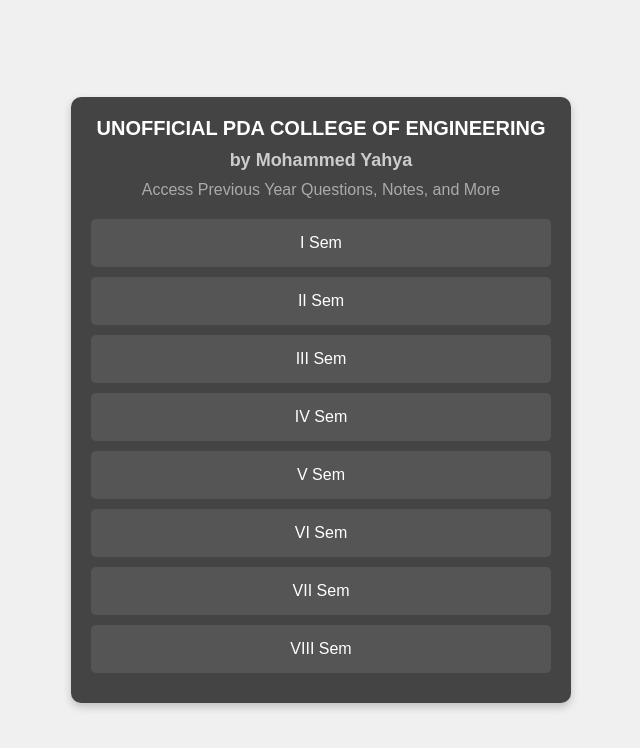
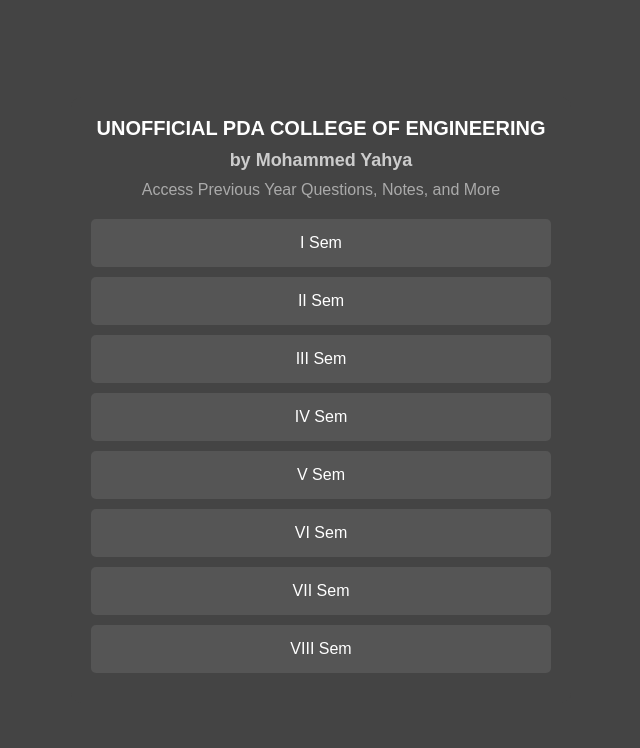
Before and after one commit to 1234unknown1234/FirstWebsite, a plain HTML site: page index.html in a window 1280 px wide. Shown: the whole page, without its empty margins (319-959 px from the left). Drawn offline with Linux system fonts and the light colour scheme.

Commit message:
Update styles.css

```diff
--- a/styles.css
+++ b/styles.css
@@ -9,7 +9,7 @@
     justify-content: center;
     align-items: center;
     min-height: 100vh;
-    background-color: #f0f0f0;
+    background-color: #444; /* Set to match the container background */
     font-family: 'Arial', sans-serif;
 }
 
@@ -19,7 +19,6 @@
     background-color: #444;
     border-radius: 10px;
     padding: 20px;
-    box-shadow: 0 4px 8px rgba(0, 0, 0, 0.2);
     text-align: center;
 }
 
```
